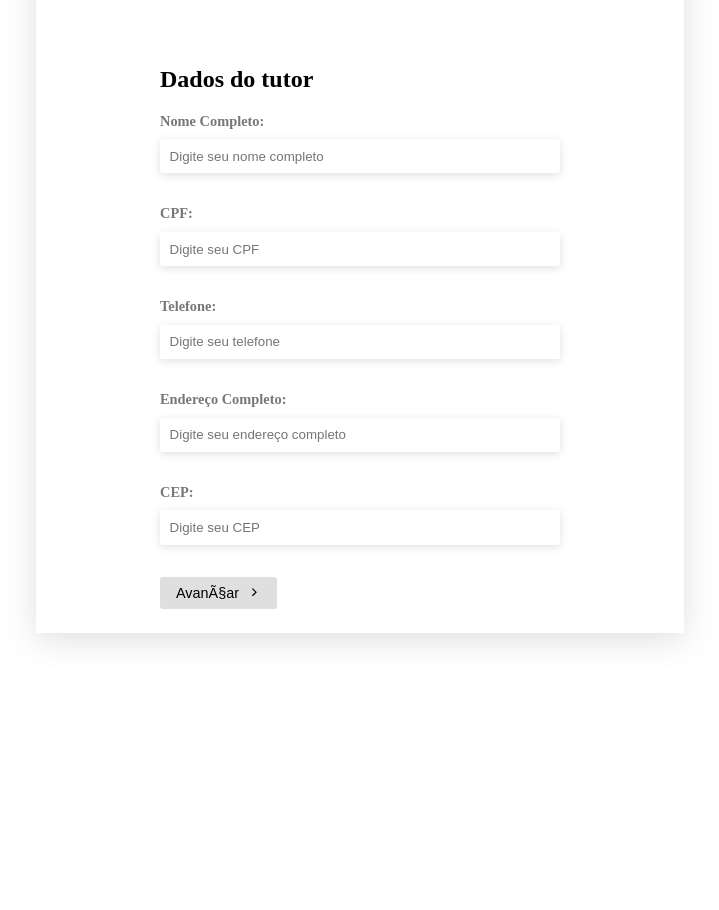
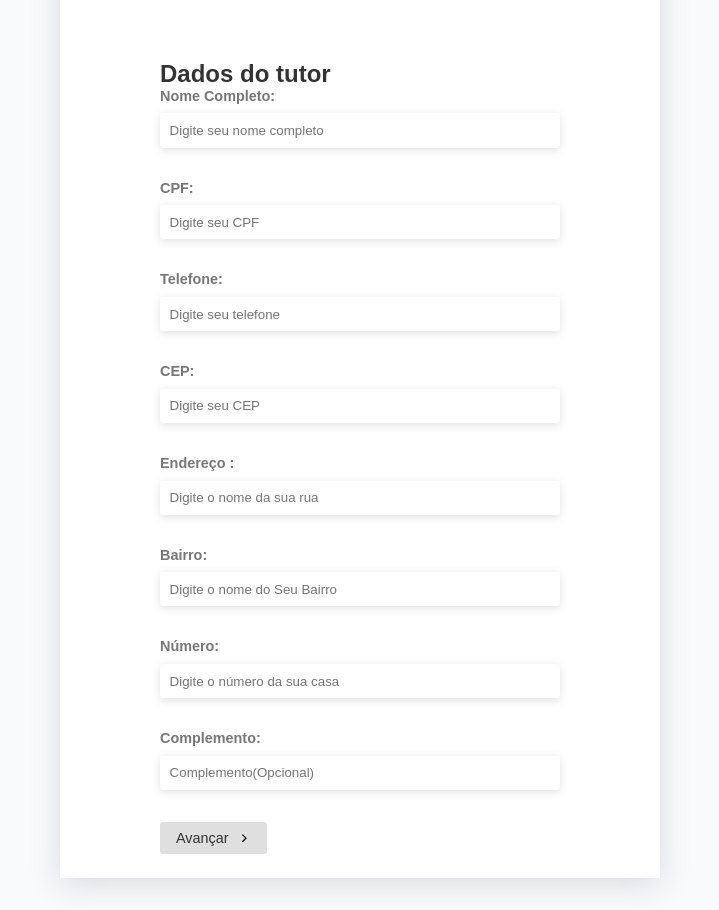
Before and after one commit to mrpellegrino/vilapettestBling, a Next.js app: page / in a window 1280 px wide. Shown: the part 283-1193 px from the top of the page, without its empty margins (280-999 px from the left). Before the commit the page ends 956 px from the top, so only its background shows below. Built offline with nearby package versions, Linux system fonts and the light colour scheme.

Commit message:
Implementação dos estados no formulario

```diff
--- a/src/app/globals.css
+++ /dev/null
@@ -1,107 +0,0 @@
-:root {
-  --max-width: 1100px;
-  --border-radius: 12px;
-  --font-mono: ui-monospace, Menlo, Monaco, 'Cascadia Mono', 'Segoe UI Mono',
-    'Roboto Mono', 'Oxygen Mono', 'Ubuntu Monospace', 'Source Code Pro',
-    'Fira Mono', 'Droid Sans Mono', 'Courier New', monospace;
-
-  --foreground-rgb: 0, 0, 0;
-  --background-start-rgb: 214, 219, 220;
-  --background-end-rgb: 255, 255, 255;
-
-  --primary-glow: conic-gradient(
-    from 180deg at 50% 50%,
-    #16abff33 0deg,
-    #0885ff33 55deg,
-    #54d6ff33 120deg,
-    #0071ff33 160deg,
-    transparent 360deg
-  );
-  --secondary-glow: radial-gradient(
-    rgba(255, 255, 255, 1),
-    rgba(255, 255, 255, 0)
-  );
-
-  --tile-start-rgb: 239, 245, 249;
-  --tile-end-rgb: 228, 232, 233;
-  --tile-border: conic-gradient(
-    #00000080,
-    #00000040,
-    #00000030,
-    #00000020,
-    #00000010,
-    #00000010,
-    #00000080
-  );
-
-  --callout-rgb: 238, 240, 241;
-  --callout-border-rgb: 172, 175, 176;
-  --card-rgb: 180, 185, 188;
-  --card-border-rgb: 131, 134, 135;
-}
-
-@media (prefers-color-scheme: dark) {
-  :root {
-    --foreground-rgb: 255, 255, 255;
-    --background-start-rgb: 0, 0, 0;
-    --background-end-rgb: 0, 0, 0;
-
-    --primary-glow: radial-gradient(rgba(1, 65, 255, 0.4), rgba(1, 65, 255, 0));
-    --secondary-glow: linear-gradient(
-      to bottom right,
-      rgba(1, 65, 255, 0),
-      rgba(1, 65, 255, 0),
-      rgba(1, 65, 255, 0.3)
-    );
-
-    --tile-start-rgb: 2, 13, 46;
-    --tile-end-rgb: 2, 5, 19;
-    --tile-border: conic-gradient(
-      #ffffff80,
-      #ffffff40,
-      #ffffff30,
-      #ffffff20,
-      #ffffff10,
-      #ffffff10,
-      #ffffff80
-    );
-
-    --callout-rgb: 20, 20, 20;
-    --callout-border-rgb: 108, 108, 108;
-    --card-rgb: 100, 100, 100;
-    --card-border-rgb: 200, 200, 200;
-  }
-}
-
-* {
-  box-sizing: border-box;
-  padding: 0;
-  margin: 0;
-}
-
-html,
-body {
-  max-width: 100vw;
-  overflow-x: hidden;
-}
-
-body {
-  color: rgb(var(--foreground-rgb));
-  background: linear-gradient(
-      to bottom,
-      transparent,
-      rgb(var(--background-end-rgb))
-    )
-    rgb(var(--background-start-rgb));
-}
-
-a {
-  color: inherit;
-  text-decoration: none;
-}
-
-@media (prefers-color-scheme: dark) {
-  html {
-    color-scheme: dark;
-  }
-}
--- a/src/app/head.tsx
+++ b/src/app/head.tsx
@@ -3,6 +3,7 @@ export default function Head() {
     <>
       <title>Create Next App</title>
       <meta content="width=device-width, initial-scale=1" name="viewport" />
+      <meta http-equiv="Content-Type" content="text/html;charset=utf-8" />
       <meta name="description" content="Generated by create next app" />
       <link rel="icon" href="/favicon.ico" />
     </>
--- a/src/components/CaseForm.jsx
+++ b/src/components/CaseForm.jsx
@@ -11,6 +11,7 @@ const CaseForm = ({handleChangeField,formState}) => {
         onChange={(e)=>{
           handleChangeField('service',e.target.value)
         }}
+        checked={formState.service==="Banho e Tosa"}
         type="radio"
         id="bathAndGrooming"
         name="service"
@@ -24,6 +25,7 @@ const CaseForm = ({handleChangeField,formState}) => {
        onChange={(e)=>{
         handleChangeField('service',e.target.value)
       }}
+      checked={formState.service==="veterinaryServices"}
         type="radio"
         id="veterinaryServices"
         name="service"
@@ -39,7 +41,9 @@ const CaseForm = ({handleChangeField,formState}) => {
       <textarea
         name="veterinaryDescription"
         id="veterinaryDescription"
-        required
+        onChange={(e)=>{
+          handleChangeField('veterinaryDescription',e.target.value)
+        }}
       />
     </div>
   ) }
--- a/src/components/UserForm.jsx
+++ b/src/components/UserForm.jsx
@@ -27,6 +27,7 @@ const UserForm = ({handleChangeField,formState}) => {
       onChange={(e)=>{
         handleChangeField('cpf',e.target.value)
       }}
+      value={formState?.cpf||''}
       type="number"
       name="cpf"
       id="cpf"
@@ -36,6 +37,10 @@ const UserForm = ({handleChangeField,formState}) => {
   <div className="form-control">
     <label htmlFor="telephone">Telefone:</label>
     <input
+      onChange={(e)=>{
+        handleChangeField('telephone',e.target.value)
+      }}
+      value={formState?.telephone||''}
       type="tel"
       name="telephone"
       id="telephone"
@@ -43,23 +48,71 @@ const UserForm = ({handleChangeField,formState}) => {
       required   />
   </div>
   <div className="form-control">
-    <label htmlFor="address">Endereço Completo:</label>
-    <input
-      type="text"
-      name="address"
-      id="address"
-      placeholder='Digite seu endereço completo'
-      required   />
-  </div>
-  <div className="form-control">
     <label htmlFor="zipCode">CEP:</label>
     <input
+      onChange={(e)=>{
+        handleChangeField('zipCode',e.target.value)
+      }}
+      value={formState?.zipCode||''}
       type="text"
       name="zipCode"
       id="zipCode"
       placeholder='Digite seu CEP'
       required   />
   </div>
+  <div className="form-control">
+    <label htmlFor="address">Endereço :</label>
+    <input
+      onChange={(e)=>{
+        handleChangeField('address',e.target.value)
+      }}
+      value={formState?.address||''}
+      type="text"
+      name="address"
+      id="address"
+      placeholder='Digite o nome da sua rua'
+      required   />
+  </div>
+  <div className="form-control">
+        <label htmlFor="neighborhood">Bairro:</label>
+        <input
+          onChange={(e) => {
+            handleChangeField('neighborhood', e.target.value)
+          }}
+          value={formState?.neighborhood || ''}
+          type="text"
+          name="neighborhood"
+          id="neighborhood"
+          placeholder='Digite o nome do Seu Bairro'
+          required  />
+  </div>
+  <div className="form-control">
+        <label htmlFor="addressNumber">Número:</label>
+        <input
+          onChange={(e) => {
+            handleChangeField('addressNumber', e.target.value);
+          }}
+          value={formState?.addressNumber || ''}
+          type="text"
+          name="addressNumber"
+          id="addressNumber"
+          placeholder='Digite o número da sua casa'
+          required
+        />
+      </div>
+  <div className="form-control">
+    <label htmlFor="addressComplement">Complemento:</label>
+    <input
+       onChange={(e) => {
+         handleChangeField('addressComplement', e.target.value)
+       }}
+       value={formState?.addressComplement || ''}
+       type="text"
+       name="addressComplement"
+       id="addressComplement"
+       placeholder='Complemento(Opcional)'
+       />
+  </div>
     </div>
   )
 }
--- a/src/pages/index.tsx
+++ b/src/pages/index.tsx
@@ -1,5 +1,8 @@
-import useForm from "@/hooks/useForm"
-import '../styles/Home.css'
+import useForm from "@/hooks/useForm";
+import '../styles/App.css';
+import '../styles/index.css';
+
+import Head from 'next/head'
 
 import { GrFormNext, GrFormPrevious, GrFormSubtract } from 'react-icons/gr';
 import { FiSend } from 'react-icons/fi';
@@ -13,14 +16,20 @@ export default function Home() {
     isLastStep,
     isFirstStep
   } = useForm();
+
+
+
   return (
+
+
     <div className="app">
+
       <div className='header'>
 
         Cadastro de Clientes Vila Pet Brasil
       </div>
-      <p>Esse cadastro respeita A Lei Geral de ProteÃ§Ã£o de Dados Pessoais.
-        Os dados informados sÃ£o usados somente para cumprimento de obrigaÃ§Ãµes fiscais e cadastro</p>
+      <p>Respeitamos a Lei Geral de Proteção de Dados Pessoais.
+        Os dados informados são usados somente para cumprimento de obrigações fiscais e cadastro</p>
 
       <div className='form-container'>
         <Steps currentStep={currentStep} />
@@ -32,7 +41,7 @@ export default function Home() {
               <span>Voltar</span>
             </button>)}
             {!isLastStep ? (<button type='submit'>
-              <span>AvanÃ§ar</span>
+              <span>Avançar</span>
               <GrFormNext />
             </button>) : (<button type='button'>
               <span>Enviar</span>
--- /dev/null
+++ b/src/styles/index.css
@@ -0,0 +1,17 @@
+  *{
+    font-family: 'Barlow', sans-serif;
+    padding: 0;
+    margin: 0;
+    box-sizing: border-box;
+    color: #333;
+  }
+  p{
+    color: #777;
+    max-width: 600px;
+    margin: 0 auto;
+    margin-bottom: 1rem;
+  }
+
+  body{
+    background-color: #f9fafc;
+  }
```
Also changed, not shown: src/components/PetForm.jsx (+61 -10 lines), src/styles/App.css (renamed from src/app/App.css).
